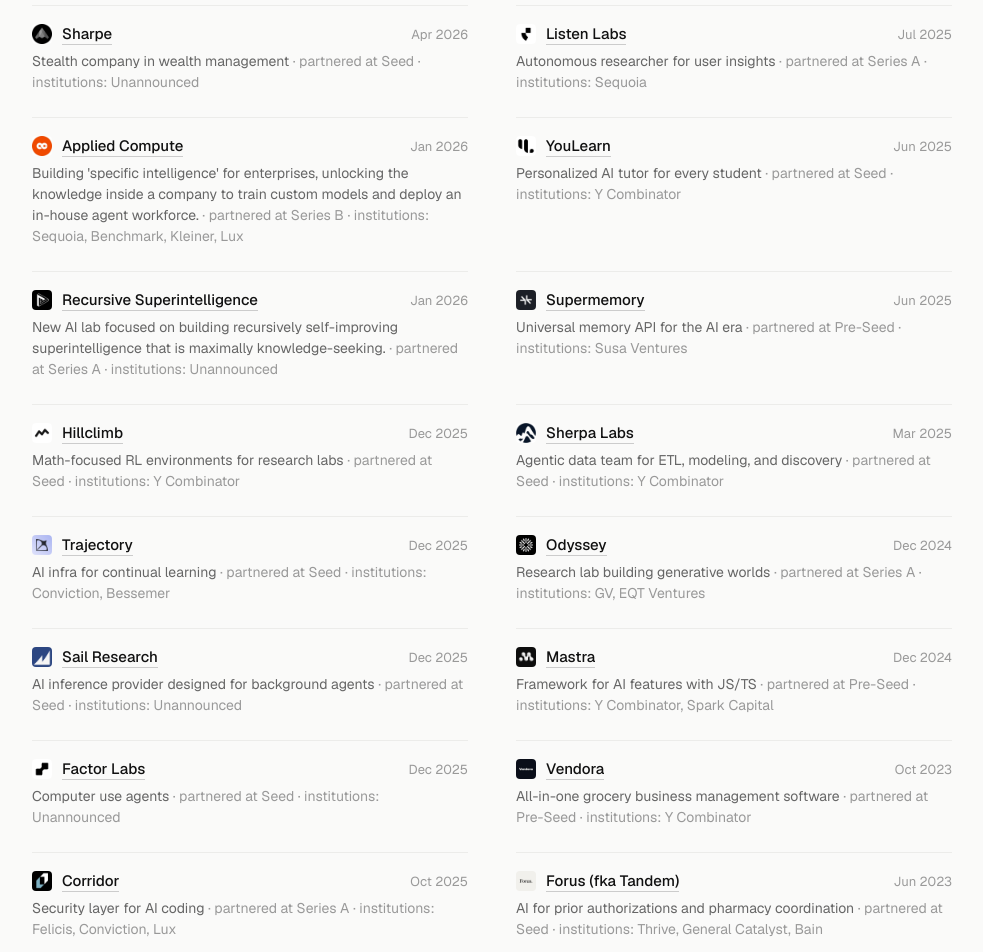
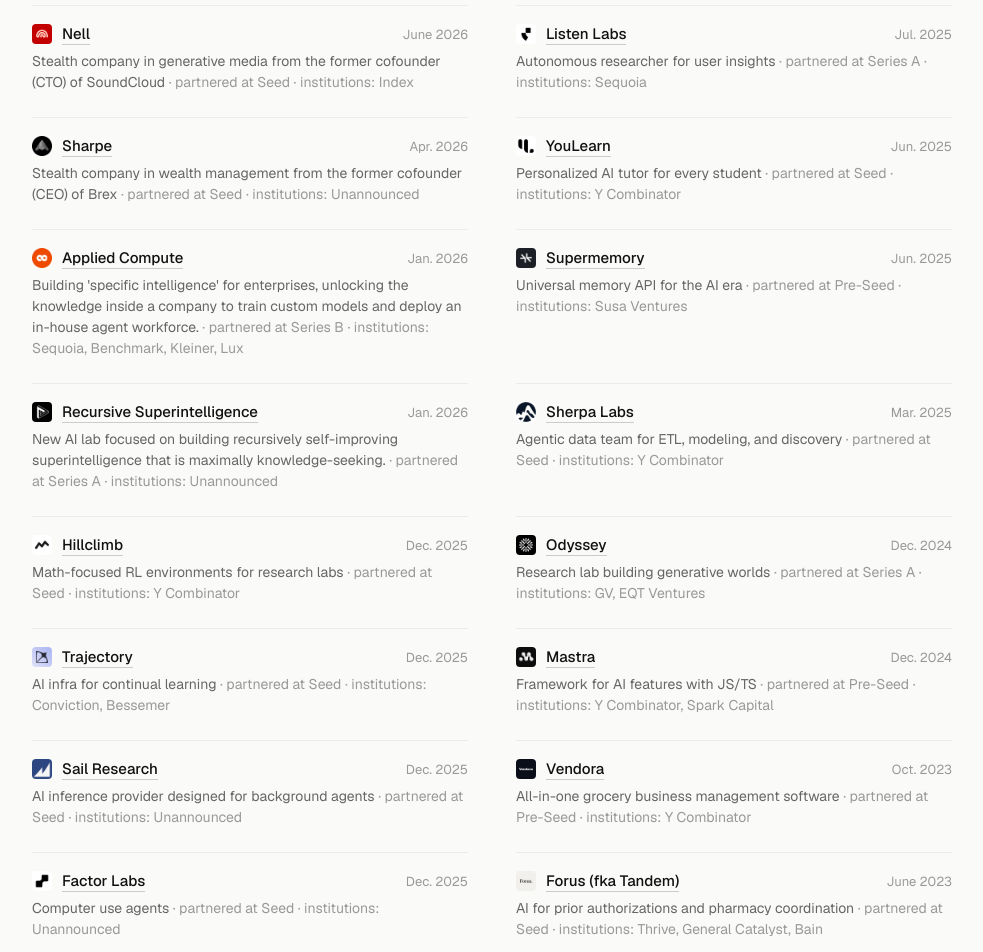
Before and after one commit to levensti/personal-site, a Next.js app: page /investing in a window 1280 px wide. Shown: the part 280-1232 px from the top of the page, without its empty margins (148-1131 px from the left). Built offline with nearby package versions, Linux system fonts and the light colour scheme.

Commit message:
Add Nell to investments, update shortbio

```diff
--- a/app/investing/page.tsx
+++ b/app/investing/page.tsx
@@ -4,12 +4,23 @@
 
 const investments = [
   {
+    company: "Nell",
+    url: "https://nell.ai",
+    description:
+      "Stealth company in generative media from the former cofounder (CTO) of SoundCloud",
+    stage: "Seed",
+    coInvestors: "Index",
+    date: "June 2026",
+    logo: "/images/logos/nell_logo.jpeg",
+  },
+  {
     company: "Sharpe",
     url: "https://sharpe.com",
-    description: "Stealth company in wealth management",
+    description:
+      "Stealth company in wealth management from the former cofounder (CEO) of Brex",
     stage: "Seed",
     coInvestors: "Unannounced",
-    date: "Apr 2026",
+    date: "Apr. 2026",
     logo: "/images/logos/stealth_startup_logo.jpeg",
   },
   {
@@ -19,7 +30,7 @@
       "Building 'specific intelligence' for enterprises, unlocking the knowledge inside a company to train custom models and deploy an in-house agent workforce.",
     stage: "Series B",
     coInvestors: "Sequoia, Benchmark, Kleiner, Lux",
-    date: "Jan 2026",
+    date: "Jan. 2026",
     logo: "/images/logos/applied_compute_logo.jpeg",
   },
   {
@@ -29,7 +40,7 @@
       "New AI lab focused on building recursively self-improving superintelligence that is maximally knowledge-seeking.",
     stage: "Series A",
     coInvestors: "Unannounced",
-    date: "Jan 2026",
+    date: "Jan. 2026",
     logo: "/images/logos/recursive_si_logo.jpeg",
   },
   {
@@ -38,7 +49,7 @@
     description: "Math-focused RL environments for research labs",
     stage: "Seed",
     coInvestors: "Y Combinator",
-    date: "Dec 2025",
+    date: "Dec. 2025",
     logo: "/images/logos/hillclimb_logo.jpeg",
   },
   {
@@ -47,7 +58,7 @@
     description: "AI infra for continual learning",
     stage: "Seed",
     coInvestors: "Conviction, Bessemer",
-    date: "Dec 2025",
+    date: "Dec. 2025",
     logo: "/images/logos/trajectory_logo.jpeg",
   },
   {
@@ -56,7 +67,7 @@
     description: "AI inference provider designed for background agents",
     stage: "Seed",
     coInvestors: "Unannounced",
-    date: "Dec 2025",
+    date: "Dec. 2025",
     logo: "/images/logos/sail_logo.jpeg",
   },
   {
@@ -65,7 +76,7 @@
     description: "Computer use agents",
     stage: "Seed",
     coInvestors: "Unannounced",
-    date: "Dec 2025",
+    date: "Dec. 2025",
     logo: "/images/logos/factor_labs_logo.jpeg",
   },
   {
@@ -74,7 +85,7 @@
     description: "Security layer for AI coding",
     stage: "Series A",
     coInvestors: "Felicis, Conviction, Lux",
-    date: "Oct 2025",
+    date: "Oct. 2025",
     logo: "/images/logos/corridor_logo.jpeg",
   },
   {
@@ -83,7 +94,7 @@
     description: "Serverless platform for AI, data, and ML teams",
     stage: "Series B",
     coInvestors: "Lux, Redpoint",
-    date: "Sep 2025",
+    date: "Sep. 2025",
     logo: "/images/logos/modal_labs_logo.jpeg",
   },
   {
@@ -92,7 +103,7 @@
     description: "Autonomous researcher for user insights",
     stage: "Series A",
     coInvestors: "Sequoia",
-    date: "Jul 2025",
+    date: "Jul. 2025",
     logo: "/images/logos/listen_labs_logo.jpeg",
   },
   {
@@ -101,7 +112,7 @@
     description: "Personalized AI tutor for every student",
     stage: "Seed",
     coInvestors: "Y Combinator",
-    date: "Jun 2025",
+    date: "Jun. 2025",
     logo: "/images/logos/youlearn_logo.jpeg",
   },
   {
@@ -110,7 +121,7 @@
     description: "Universal memory API for the AI era",
     stage: "Pre-Seed",
     coInvestors: "Susa Ventures",
-    date: "Jun 2025",
+    date: "Jun. 2025",
     logo: "/images/logos/supermemory_logo.jpeg",
   },
   {
@@ -119,7 +130,7 @@
     description: "Agentic data team for ETL, modeling, and discovery",
     stage: "Seed",
     coInvestors: "Y Combinator",
-    date: "Mar 2025",
+    date: "Mar. 2025",
     logo: "/images/logos/sherpa_labs_ai_logo.jpeg",
   },
   {
@@ -128,7 +139,7 @@
     description: "Research lab building generative worlds",
     stage: "Series A",
     coInvestors: "GV, EQT Ventures",
-    date: "Dec 2024",
+    date: "Dec. 2024",
     logo: "/images/logos/odyssey_logo.jpeg",
   },
   {
@@ -137,7 +148,7 @@
     description: "Framework for AI features with JS/TS",
     stage: "Pre-Seed",
     coInvestors: "Y Combinator, Spark Capital",
-    date: "Dec 2024",
+    date: "Dec. 2024",
     logo: "/images/logos/mastra_ai_logo.jpeg",
   },
   {
@@ -146,7 +157,7 @@
     description: "All-in-one grocery business management software",
     stage: "Pre-Seed",
     coInvestors: "Y Combinator",
-    date: "Oct 2023",
+    date: "Oct. 2023",
     logo: "/images/logos/vendora_logo.jpeg",
   },
   {
@@ -155,7 +166,7 @@
     description: "AI for prior authorizations and pharmacy coordination",
     stage: "Seed",
     coInvestors: "Thrive, General Catalyst, Bain",
-    date: "Jun 2023",
+    date: "June 2023",
     logo: "/images/logos/forus_logo.jpeg",
   },
   {
@@ -164,7 +175,7 @@
     description: "Embedded financial advisory for SMB platforms",
     stage: "Pre-Seed",
     coInvestors: "Blank Ventures, Dash Fund, Hustle Fund",
-    date: "Jun 2023",
+    date: "June 2023",
     logo: "/images/logos/uprise_logo.jpeg",
   },
 ];
```
Also changed, not shown: app/page.tsx (+25 -7 lines), public/images/logos/nell_logo.jpeg (added).
